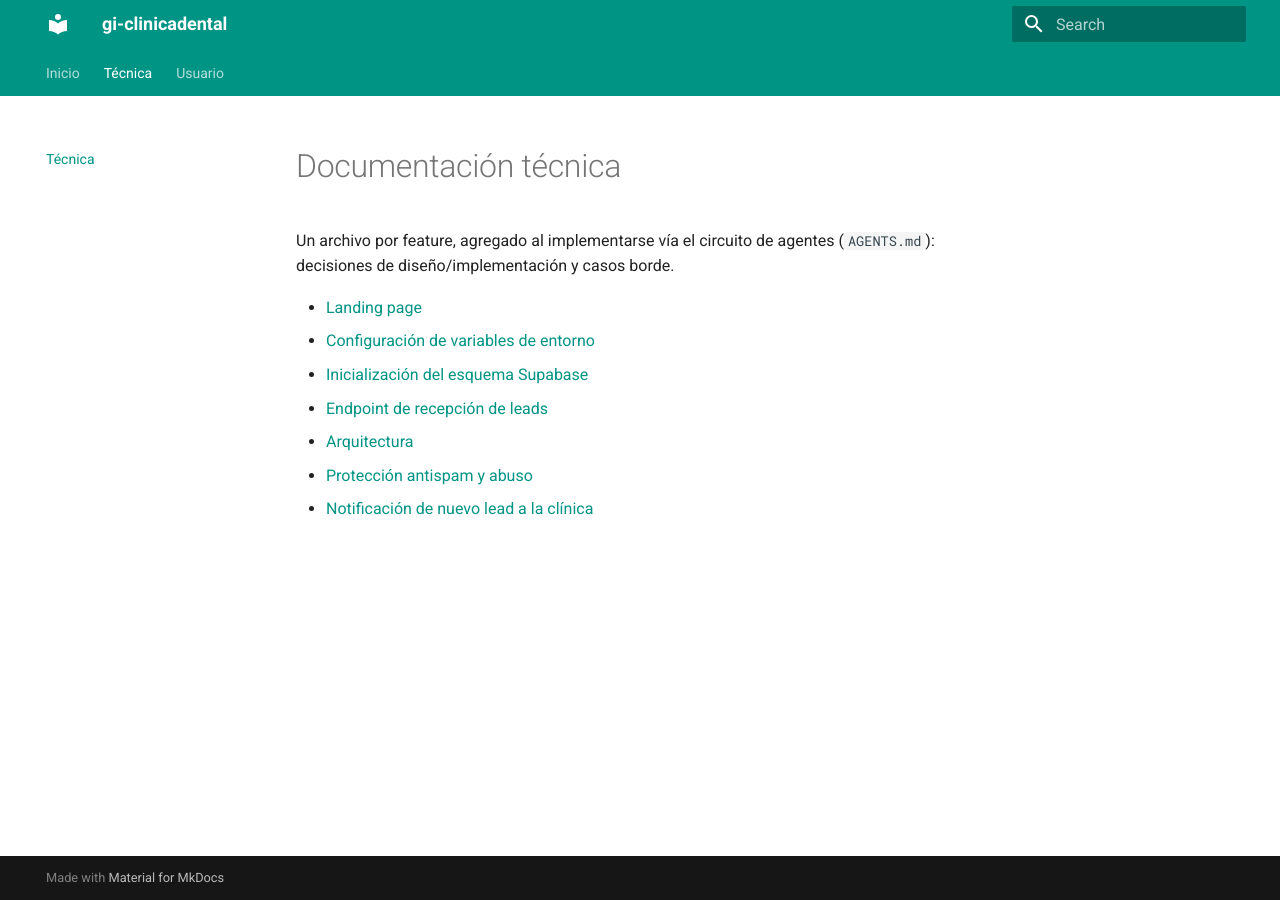
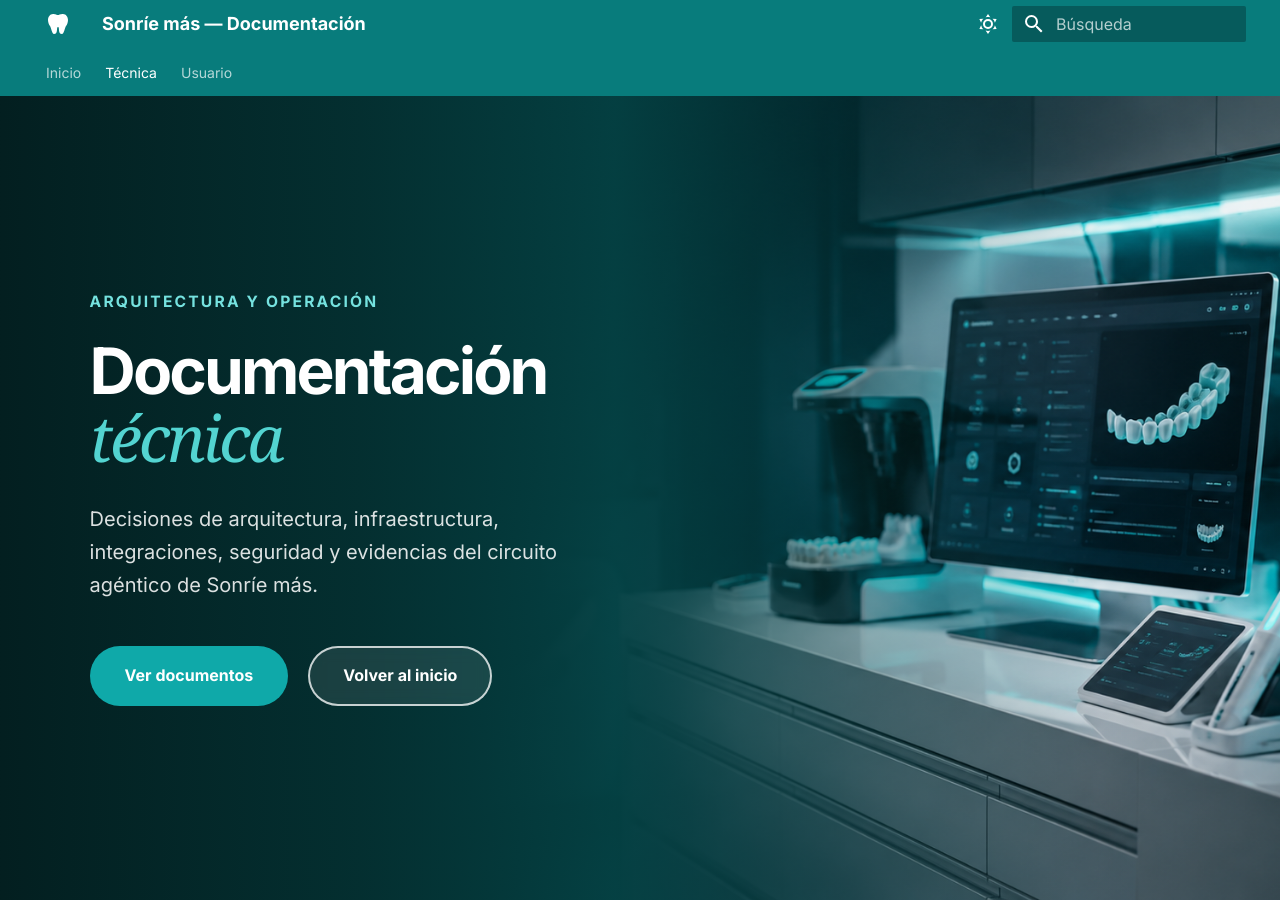
Before and after one commit to jlbellonGmail/gi-clinicadental, an MkDocs documentation site: the page built from docs/tecnica/index.md, in a window 1280 px wide and 900 px high. Built offline with MkDocs 1.6.1 and Material for MkDocs 9.7.7, drawn with Linux system fonts in a browser that asks for light colours; some of the changed text lies outside the part shown.

Commit message:
personalizar wiki y proteger índices de documentación

```diff
--- /dev/null
+++ b/docs/css/extra.css
@@ -0,0 +1,375 @@
+/* =========================================================
+   IDENTIDAD VISUAL — SONRÍE MÁS
+   ========================================================= */
+
+:root,
+[data-md-color-scheme="default"] {
+  --sonrie-header: #087c7c;
+  --sonrie-teal: #0fa9a9;
+  --sonrie-teal-light: #53d4d1;
+  --sonrie-petrol: #063b3b;
+  --sonrie-petrol-deep: #031f20;
+  --sonrie-white: #ffffff;
+
+  --md-primary-fg-color: var(--sonrie-header);
+  --md-primary-fg-color--light: var(--sonrie-teal);
+  --md-primary-fg-color--dark: var(--sonrie-petrol);
+  --md-accent-fg-color: var(--sonrie-teal);
+}
+
+[data-md-color-scheme="slate"] {
+  --sonrie-header: #075f63;
+  --md-primary-fg-color: var(--sonrie-header);
+  --md-primary-fg-color--light: #0fa9a9;
+  --md-primary-fg-color--dark: #063b3b;
+  --md-accent-fg-color: #20c4c4;
+}
+
+/* Cabecera y pestañas en el mismo tono teal de la fotografía. */
+.md-header,
+.md-tabs {
+  background-color: var(--sonrie-header) !important;
+}
+
+.md-search__form {
+  background-color: rgba(3, 31, 32, 0.34);
+}
+
+
+/* =========================================================
+   PORTADAS SIN MÁRGENES INTERNOS DE MKDOCS
+   ========================================================= */
+
+.md-main__inner:has(.page-hero) {
+  display: block;
+  max-width: none;
+  margin: 0;
+  padding: 0;
+}
+
+.md-content:has(.page-hero) {
+  margin: 0;
+  padding: 0;
+}
+
+.md-content:has(.page-hero) .md-content__inner {
+  max-width: none;
+  margin: 0;
+  padding: 0;
+}
+
+.md-content:has(.page-hero) .md-content__inner::before {
+  display: none;
+}
+
+
+/* =========================================================
+   HERO A TODO EL ANCHO
+   ========================================================= */
+
+.page-hero {
+  --hero-image: none;
+
+  position: relative;
+  display: flex;
+  align-items: center;
+
+  box-sizing: border-box;
+  width: 100%;
+  min-height: calc(100svh - 4.8rem);
+  margin: 0;
+  padding: 0;
+  overflow: hidden;
+
+  background-image:
+    linear-gradient(
+      90deg,
+      rgba(3, 31, 32, 0.99) 0%,
+      rgba(4, 48, 49, 0.96) 28%,
+      rgba(5, 75, 76, 0.78) 48%,
+      rgba(5, 75, 76, 0.32) 68%,
+      rgba(5, 75, 76, 0.05) 86%
+    ),
+    var(--hero-image);
+
+  background-position: center;
+  background-size: cover;
+  background-repeat: no-repeat;
+}
+
+/* Cada portada utiliza su imagen específica. */
+.page-hero--home {
+  --hero-image: url("../assets/hero-sonrie-mas.png");
+}
+
+.page-hero--technical {
+  --hero-image: url("../assets/hero-tecnica.png");
+}
+
+.page-hero--user {
+  --hero-image: url("../assets/hero-usuario.png");
+}
+
+.page-hero__content {
+  position: relative;
+  z-index: 2;
+
+  box-sizing: border-box;
+  width: min(720px, 55%);
+  padding:
+    clamp(3rem, 7vh, 6rem)
+    clamp(2rem, 7vw, 8rem);
+
+  color: var(--sonrie-white);
+}
+
+.page-hero__eyebrow {
+  display: block;
+  margin-bottom: 1.2rem;
+
+  color: #75e2df;
+  font-size: 0.78rem;
+  font-weight: 700;
+  letter-spacing: 0.14em;
+  text-transform: uppercase;
+}
+
+.page-hero h1 {
+  margin: 0 0 1.5rem;
+
+  color: var(--sonrie-white);
+  font-size: clamp(2.8rem, 5vw, 5rem);
+  font-weight: 650;
+  line-height: 1;
+  letter-spacing: -0.045em;
+
+  overflow-wrap: normal;
+  word-break: normal;
+}
+
+.page-hero h1 em {
+  display: block;
+
+  color: var(--sonrie-teal-light);
+  font-family: Georgia, "Times New Roman", serif;
+  font-weight: 400;
+  line-height: 1.1;
+}
+
+.page-hero__description {
+  max-width: 590px;
+  margin: 0 0 2.2rem;
+
+  color: rgba(255, 255, 255, 0.86);
+  font-size: clamp(1rem, 1.3vw, 1.22rem);
+  line-height: 1.65;
+}
+
+
+/* =========================================================
+   BOTONES DEL HERO
+   ========================================================= */
+
+.page-hero__actions {
+  display: flex;
+  flex-wrap: wrap;
+  gap: 1rem;
+}
+
+.hero-button {
+  display: inline-flex;
+  align-items: center;
+  justify-content: center;
+
+  min-height: 50px;
+  padding: 0.75rem 1.65rem;
+
+  border: 2px solid transparent;
+  border-radius: 999px;
+
+  font-weight: 700;
+  text-decoration: none;
+
+  transition:
+    transform 180ms ease,
+    background-color 180ms ease,
+    border-color 180ms ease;
+}
+
+.hero-button:hover {
+  transform: translateY(-2px);
+}
+
+.hero-button--primary {
+  background: var(--sonrie-teal);
+  color: var(--sonrie-white) !important;
+}
+
+.hero-button--primary:hover {
+  background: #20bdbc;
+}
+
+.hero-button--secondary {
+  border-color: rgba(255, 255, 255, 0.76);
+  background: rgba(255, 255, 255, 0.09);
+  color: var(--sonrie-white) !important;
+  backdrop-filter: blur(8px);
+}
+
+.hero-button--secondary:hover {
+  background: rgba(255, 255, 255, 0.18);
+}
+
+
+/* =========================================================
+   DIRECTORIOS DE DOCUMENTACIÓN
+   ========================================================= */
+
+.documentation-directory {
+  box-sizing: border-box;
+  max-width: 1180px;
+  margin: 0 auto;
+  padding: 5rem 2rem;
+  scroll-margin-top: 5rem;
+}
+
+.documentation-directory__header {
+  max-width: 760px;
+  margin-bottom: 2.5rem;
+}
+
+.documentation-directory__header h2 {
+  margin: 0 0 0.75rem;
+  font-size: clamp(2rem, 3vw, 3rem);
+  line-height: 1.15;
+}
+
+.documentation-directory__header p {
+  margin: 0;
+  color: var(--md-default-fg-color--light);
+  font-size: 1.02rem;
+  line-height: 1.65;
+}
+
+.documentation-directory__grid > ul {
+  display: grid;
+  grid-template-columns: repeat(
+    auto-fit,
+    minmax(min(100%, 290px), 1fr)
+  );
+  gap: 1.25rem;
+
+  margin: 0;
+  padding: 0;
+}
+
+.documentation-directory__grid > ul > li {
+  list-style: none;
+  margin: 0;
+}
+
+.documentation-directory__grid > ul > li > a {
+  display: flex;
+  align-items: center;
+  box-sizing: border-box;
+
+  min-height: 105px;
+  padding: 1.4rem 1.5rem;
+
+  border: 1px solid rgba(15, 169, 169, 0.26);
+  border-radius: 14px;
+
+  background:
+    linear-gradient(
+      135deg,
+      rgba(15, 169, 169, 0.10),
+      rgba(15, 169, 169, 0.025)
+    );
+
+  color: var(--md-typeset-color);
+  font-size: 1rem;
+  font-weight: 650;
+  line-height: 1.4;
+  text-decoration: none;
+
+  transition:
+    transform 180ms ease,
+    border-color 180ms ease,
+    box-shadow 180ms ease;
+}
+
+.documentation-directory__grid > ul > li > a::before {
+  content: "→";
+
+  flex: 0 0 auto;
+  margin-right: 0.9rem;
+  color: var(--sonrie-teal);
+  font-size: 1.5rem;
+}
+
+.documentation-directory__grid > ul > li > a:hover {
+  transform: translateY(-3px);
+  border-color: var(--sonrie-teal);
+  box-shadow: 0 12px 30px rgba(3, 31, 32, 0.13);
+}
+
+[data-md-color-scheme="slate"]
+  .documentation-directory__grid > ul > li > a {
+  border-color: rgba(32, 196, 196, 0.28);
+  background: rgba(15, 169, 169, 0.075);
+}
+
+
+/* =========================================================
+   RESPONSIVE
+   ========================================================= */
+
+@media screen and (max-width: 800px) {
+  .page-hero {
+    align-items: flex-end;
+    min-height: calc(100svh - 4.8rem);
+
+    background-image:
+      linear-gradient(
+        180deg,
+        rgba(3, 31, 32, 0.06) 0%,
+        rgba(3, 31, 32, 0.44) 42%,
+        rgba(3, 31, 32, 0.98) 82%
+      ),
+      var(--hero-image);
+
+    background-position: 68% center;
+  }
+
+  .page-hero__content {
+    width: 100%;
+    padding: 3rem 1.5rem;
+  }
+
+  .page-hero h1 {
+    font-size: clamp(2.6rem, 12vw, 4rem);
+  }
+
+  .page-hero__actions {
+    flex-direction: column;
+  }
+
+  .hero-button {
+    width: 100%;
+  }
+
+  .documentation-directory {
+    padding: 3.5rem 1.25rem;
+  }
+
+  .documentation-directory__grid > ul {
+    grid-template-columns: 1fr;
+  }
+}
+
+@media (prefers-reduced-motion: reduce) {
+  .hero-button,
+  .documentation-directory__grid > ul > li > a {
+    transition: none;
+  }
+}
--- a/docs/tecnica/index.md
+++ b/docs/tecnica/index.md
@@ -1,7 +1,57 @@
-# Documentación técnica
+---
+hide:
+  - navigation
+  - toc
+---
 
-Un archivo por feature, agregado al implementarse vía el circuito de
-agentes (`AGENTS.md`): decisiones de diseño/implementación y casos borde.
+<section class="page-hero page-hero--technical">
+  <div class="page-hero__content">
+
+    <span class="page-hero__eyebrow">
+      Arquitectura y operación
+    </span>
+
+    <h1>
+      Documentación
+      <em>técnica</em>
+    </h1>
+
+    <p class="page-hero__description">
+      Decisiones de arquitectura, infraestructura, integraciones, seguridad
+      y evidencias del circuito agéntico de Sonríe más.
+    </p>
+
+    <div class="page-hero__actions">
+      <a href="#documentos-tecnicos"
+         class="hero-button hero-button--primary">
+        Ver documentos
+      </a>
+
+      <a href="../"
+         class="hero-button hero-button--secondary">
+        Volver al inicio
+      </a>
+    </div>
+
+  </div>
+</section>
+
+<section class="documentation-directory"
+         id="documentos-tecnicos"
+         markdown="1">
+
+  <div class="documentation-directory__header">
+    <h2>Documentación técnica</h2>
+
+    <p>
+      Un archivo por feature, agregado al implementarse mediante el circuito
+      de agentes: decisiones de diseño, implementación y casos borde.
+    </p>
+  </div>
+
+  <div class="documentation-directory__grid" markdown="1">
+
+<!-- FEATURE_LINKS_START -->
 
 - [Landing page](landing.md)
 - [Configuración de variables de entorno](configuracion-variables-entorno.md)
@@ -10,3 +60,9 @@ agentes (`AGENTS.md`): decisiones de diseño/implementación y casos borde.
 - [Arquitectura](arquitectura.md)
 - [Protección antispam y abuso](proteccion-antispam-y-abuso.md)
 - [Notificación de nuevo lead a la clínica](notificacion-clinica-smtp-ferozo.md)
+
+<!-- FEATURE_LINKS_END -->
+
+  </div>
+
+</section>
--- a/mkdocs.yml
+++ b/mkdocs.yml
@@ -1,22 +1,57 @@
-site_name: gi-clinicadental
-docs_dir: docs
+site_name: Sonríe más — Documentación
+
 theme:
   name: material
+  language: es
+
+  icon:
+    logo: material/tooth
+
+  favicon: assets/favicon.ico
+
   palette:
-    - scheme: default
-      primary: teal
-      accent: teal
-    - scheme: slate
-      primary: teal
-      accent: teal
+    - media: "(prefers-color-scheme: light)"
+      scheme: default
+      primary: custom
+      accent: custom
+      toggle:
+        icon: material/weather-sunny
+        name: Cambiar a modo oscuro
+
+    - media: "(prefers-color-scheme: dark)"
+      scheme: slate
+      primary: custom
+      accent: custom
+      toggle:
+        icon: material/weather-night
+        name: Cambiar a modo claro
+
   features:
     - navigation.tabs
     - navigation.instant
+    - navigation.tracking
+    - navigation.sections
+    - navigation.prune
     - search.suggest
+    - search.highlight
+    - content.code.copy
+
+  font:
+    text: Inter
+    code: JetBrains Mono
+
+extra_css:
+  - css/extra.css
+
+markdown_extensions:
+  - attr_list
+  - md_in_html
+
 nav:
   - Inicio: index.md
   - Técnica: tecnica/index.md
   - Usuario: usuario/index.md
+
 plugins:
   - search
   - tags
```
Also changed, not shown: ROADMAP.md (+10 -0 lines), docs/index.md (+56 -3 lines), docs/usuario/index.md (+58 -2 lines), docs/assets/hero-tecnica.png (added), 7 other files.
